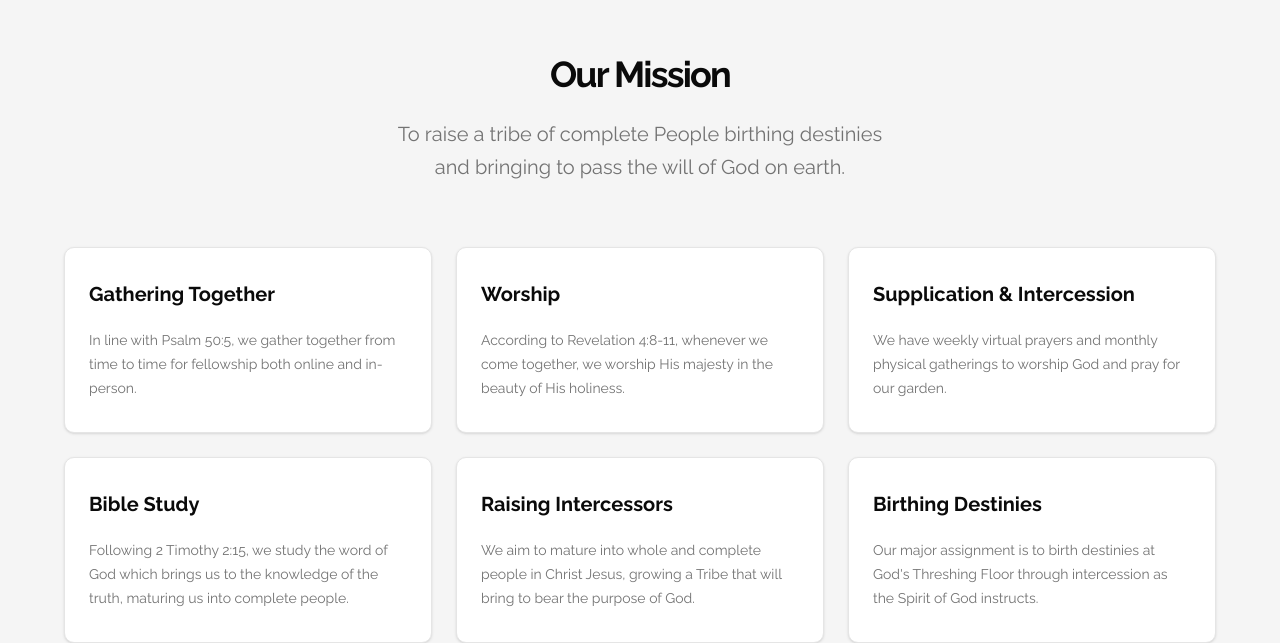
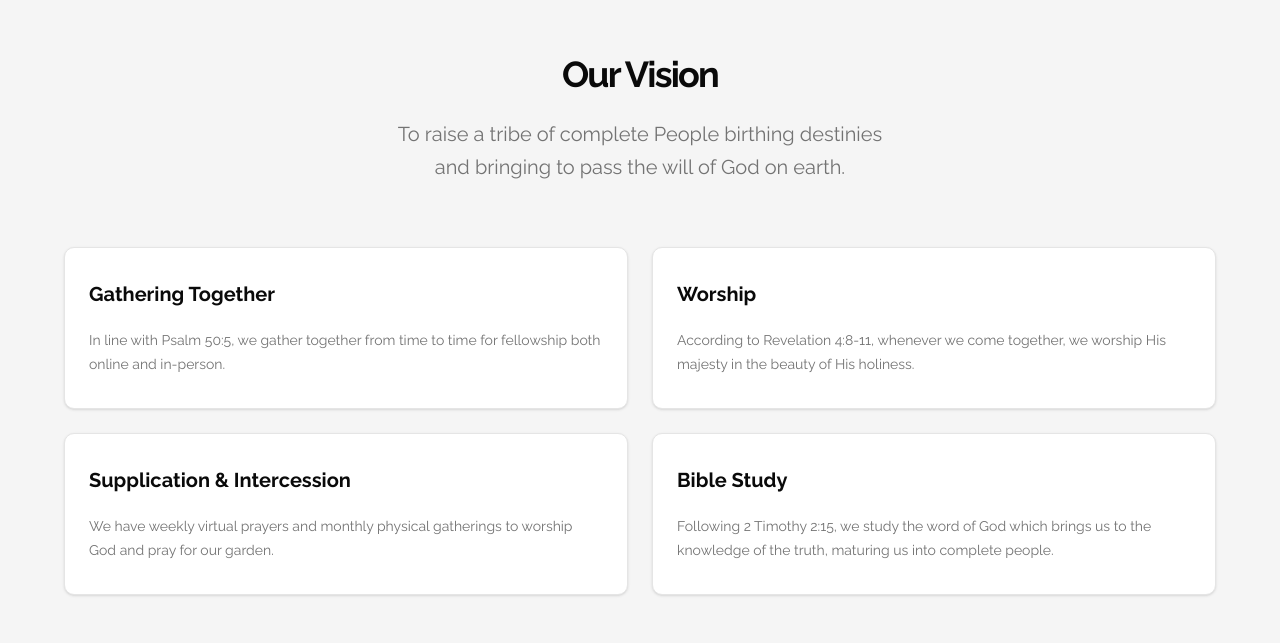
Before and after one commit to Owoyeleadedayo/cpf, a React (Vite) app: page / in a window 1280 px wide. Shown: the part 1683-2326 px from the top of the page. Built offline with nearby package versions, Linux system fonts and the light colour scheme.

Commit message:
updated-vision-section

```diff
--- a/src/App.tsx
+++ b/src/App.tsx
@@ -2,6 +2,7 @@ import { Helmet } from "react-helmet";
 import ReactLenis from "lenis/react";
 import SmoothScroll from "./components/ui/smooth-scroll";
 import AboutSession from "./components/ui/about-cpf";
+import VisionSession from "./components/ui/vision";
 import Footer from "./components/ui/footer";
 import { HeroSlider } from "./components/ui/hero";
 import MissionSession from "./components/ui/mission";
@@ -40,6 +41,7 @@ export default function Home() {
           <Navbar />
           <HeroSlider />
           <AboutSession />
+          <VisionSession />
           <MissionSession />
           <CTAPrayerSession />
           {/* <WhatsAppButton /> */}
--- /dev/null
+++ b/src/components/ui/vision/index.tsx
@@ -0,0 +1,103 @@
+import { motion } from "framer-motion";
+import { useInView } from "react-intersection-observer";
+export default function MissionSession() {
+  const { ref, inView } = useInView({ triggerOnce: true, threshold: 0.2 });
+  return (
+    <motion.section
+      ref={ref}
+      animate={inView ? { opacity: 1, y: 0 } : {}}
+      initial={{ opacity: 0 }}
+      whileInView={{ opacity: 1 }}
+      viewport={{ once: true }}
+      transition={{ duration: 1 }}
+      id="vision"
+      className="w-full py-12 md:py-24 lg:py-28 bg-muted flex flex-col items-center justify-center"
+    >
+      <div className="container px-4 md:px-6">
+        <div className="flex flex-col items-center justify-center space-y-4 text-center">
+          <div className="space-y-2">
+            <h2 className="text-3xl font-bold tracking-tighter md:text-4xl">
+              Our Vision
+            </h2>
+            <div className="py-4">
+              <p className="text-center text-muted-foreground md:text-xl/relaxed lg:text-base/relaxed xl:text-xl/relaxed">
+                To raise a tribe of complete People birthing destinies
+              </p>
+              <p className="text-center text-muted-foreground md:text-xl/relaxed lg:text-base/relaxed xl:text-xl/relaxed">
+                and bringing to pass the will of God on earth.
+              </p>
+            </div>
+          </div>
+        </div>
+
+        <motion.div
+          initial="hidden"
+          whileInView="visible"
+          ref={ref}
+          animate={inView ? { opacity: 1, y: 0 } : {}}
+          viewport={{ once: true }}
+          variants={{
+            hidden: { opacity: 0, y: 30 },
+            visible: {
+              opacity: 1,
+              y: 0,
+              transition: { staggerChildren: 0.3 },
+            },
+          }}
+          className="mx-auto grid max-w-6xl gap-6 py-12 md:grid-cols-2 lg:grid-cols-2"
+        >
+          {[
+            {
+              title: "Gathering Together",
+              description:
+                "In line with Psalm 50:5, we gather together from time to time for fellowship both online and in-person.",
+            },
+            {
+              title: "Worship",
+              description:
+                "According to Revelation 4:8-11, whenever we come together, we worship His majesty in the beauty of His holiness.",
+            },
+            {
+              title: "Supplication & Intercession",
+              description:
+                "We have weekly virtual prayers and monthly physical gatherings to worship God and pray for our garden.",
+            },
+            {
+              title: "Bible Study",
+              description:
+                "Following 2 Timothy 2:15, we study the word of God which brings us to the knowledge of the truth, maturing us into complete people.",
+            },
+            // {
+            //   title: "Raising Intercessors",
+            //   description:
+            //     "We aim to mature into whole and complete people in Christ Jesus, growing a Tribe that will bring to bear the purpose of God.",
+            // },
+            // {
+            //   title: "Birthing Destinies",
+            //   description:
+            //     "Our major assignment is to birth destinies at God's Threshing Floor through intercession as the Spirit of God instructs.",
+            // },
+          ].map((mission, index) => (
+            <motion.div
+              ref={ref}
+              animate={inView ? { opacity: 1, y: 0 } : {}}
+              variants={{
+                hidden: { opacity: 0, y: 30 },
+                visible: { opacity: 1, y: 0 },
+              }}
+              key={index}
+              className="flex flex-col justify-between rounded-lg border bg-card px-6  py-8 shadow-sm"
+            >
+              <div>
+                <h3 className="text-xl font-bold">{mission.title}</h3>
+                <p className="text-muted-foreground text-sm pt-5 leading-6">
+                  {mission.description}
+                </p>
+              </div>
+            </motion.div>
+          ))}
+        </motion.div>
+      </div>
+    </motion.section>
+  );
+}
```
Also changed, not shown: 1 other file (tests, documents, lock files or other folders).
